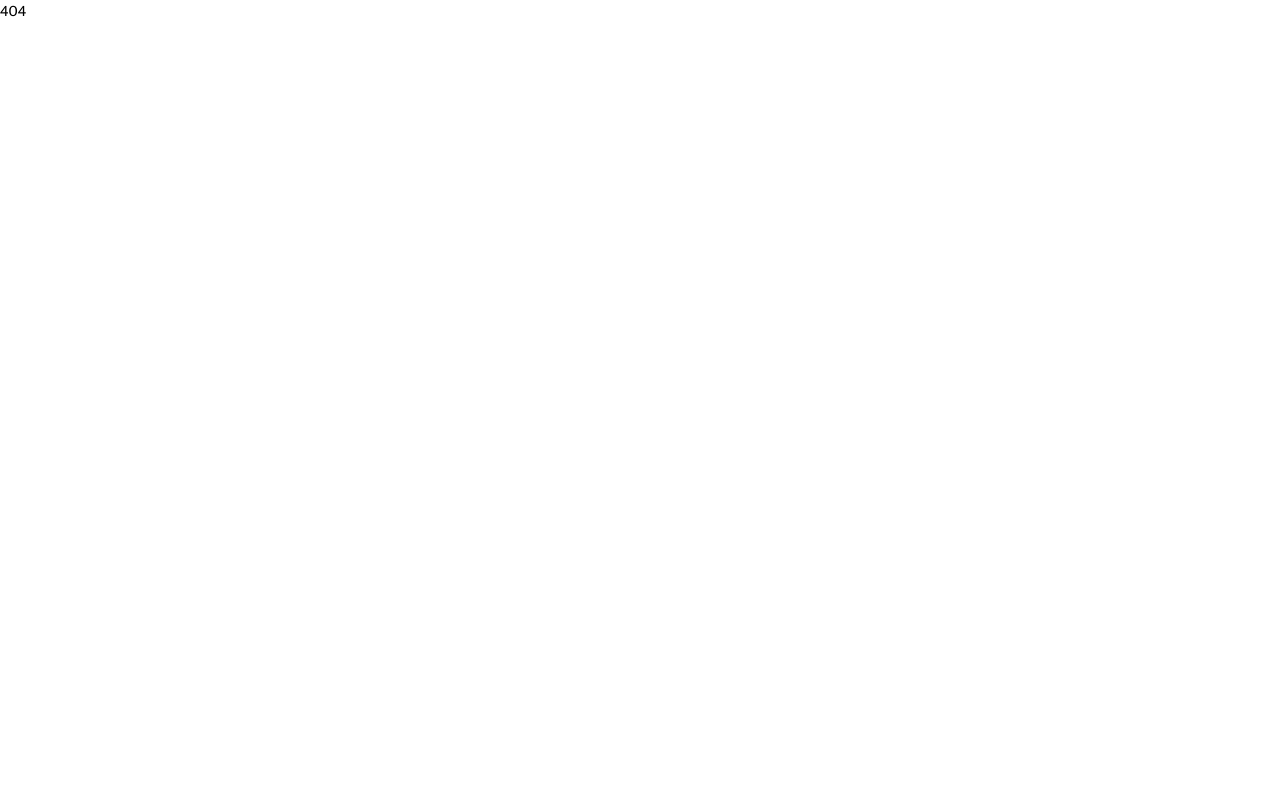
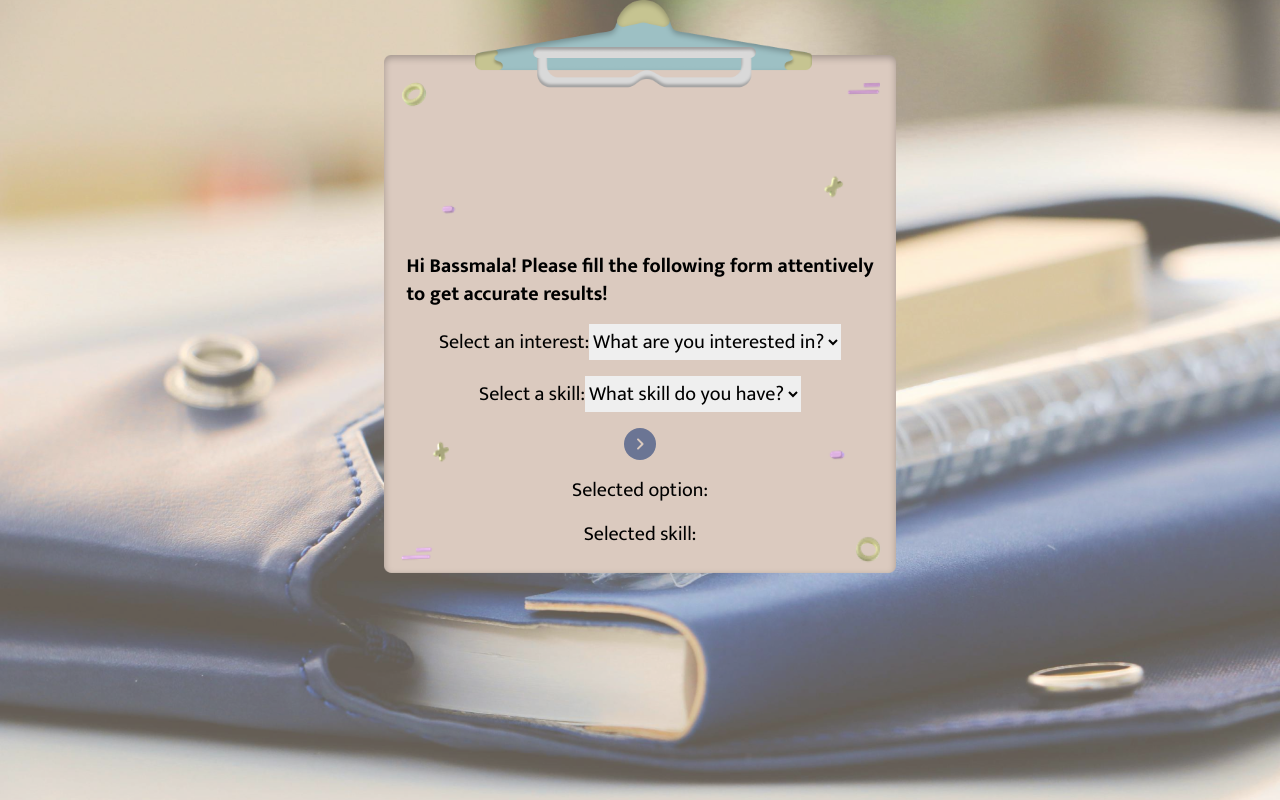
Before and after one commit to rahmamhb/Major_Decision_ExpertSytem, a React (Vite) app in the folder client/: page /form1 in a window 1280 px wide. Built offline with nearby package versions, Linux system fonts and the light colour scheme.

Commit message:
added pages 2,3,4 (without style)

```diff
--- a/client/src/App.jsx
+++ b/client/src/App.jsx
@@ -3,14 +3,18 @@ import './index.css'
 import { BrowserRouter, Routes, Route } from "react-router-dom";
 import Landing from './features/Landing';
 import Result from './features/Result';
+import Form1 from './features/Form1';
+import Form2 from './features/Form2';
+import Form3 from './features/Form3';
 const App = ()=> {
-
-
   return (
     <BrowserRouter>
       <Routes>
         <Route path='/' element={<Landing></Landing>} />
         <Route path='/result' element={<Result></Result>} />
+        <Route path='/form1' element={<Form1/>} />
+        <Route path='/form2' element={<Form2/>} />
+        <Route path='/form3' element={<Form3/>} />
         <Route path='*' element={<h1>404</h1>} />
       </Routes>
 
--- /dev/null
+++ b/client/src/features/Form1.jsx
@@ -0,0 +1,66 @@
+import React, { useState } from 'react';
+import '../index.css';
+import RightArrow from '@mui/icons-material/ChevronRightRounded';
+import { Link } from 'react-router-dom';
+
+const Form1 = () => {
+  const [selectedOption, setSelectedOption] = useState('');
+  const [selectedSkill, setSelectedSkill] = useState('');
+
+  const handleOptionChange = (event) => {
+    setSelectedOption(event.target.value);
+  };
+
+  const handleSkillChange = (event) => {
+    setSelectedSkill(event.target.value);
+  };
+
+  return (
+    <div className='bg-back-pattern bg-no-repeat bg-cover flex justify-center text-xl h-[100vh]'>
+    <div className=''></div>
+    <div className='bg-form-pattern bg-no-repeat bg-contain w-[40vw] flex items-center justify-center'>
+      <div className='flex flex-col gap-4 items-center justify-center'>
+          <p className='font-bold'>Hi Bassmala! Please fill the following form attentively
+          <br></br>
+          to get accurate results!</p>
+          <div>
+            <label htmlFor="selectOption">Select an interest:</label>
+            <select id="selectOption" value={selectedOption} onChange={handleOptionChange}>
+              <option value="">What are you interested in?</option>
+              <option value="option1">Reading</option>
+              <option value="option2">Art</option>
+              <option value="option3">Entrepreneurship</option>
+              <option value="option4">Mentoring</option>
+              <option value="option5">Teaching</option>
+              <option value="option6">Expertise</option>
+              <option value="option7">Psychology</option>
+              <option value="option8">Science</option>
+              <option value="option9">Research</option>
+              <option value="option10">Cultures</option>
+              <option value="option11">Debate</option>
+            </select>
+          </div>
+          <div>
+            <label htmlFor="selectSkill">Select a skill:</label>
+            <select id="selectSkill" value={selectedSkill} onChange={handleSkillChange}>
+              <option value="">What skill do you have?</option>
+              <option value="skill1">Public speaking</option>
+              <option value="skill2">Critical thinking</option>
+              <option value="skill3">Writing</option>
+              {/* Add more skills as needed */}
+            </select>
+          </div>
+          <div>
+            <Link to='/form2'>
+              <span className='flex justify-center items-center bg-primaryPurple text-secondaryPurple rounded-full w-8 h-8 hover:opacity-90 '><RightArrow /></span>
+            </Link>
+          </div>
+          <p>Selected option: {selectedOption}</p>
+          <p>Selected skill: {selectedSkill}</p>
+        </div>
+      </div>
+    </div>
+  );
+};
+
+export default Form1;
--- /dev/null
+++ b/client/src/features/Form2.jsx
@@ -0,0 +1,69 @@
+import React, { useState } from 'react';
+import { Link } from 'react-router-dom';
+import RightArrow from '@mui/icons-material/ChevronRightRounded';
+
+const Form2 = () => {
+  const [personalityType, setPersonalityType] = useState('');
+  const [yesNoSelection, setYesNoSelection] = useState('');
+
+  const handlePersonalityChange = (event) => {
+    setPersonalityType(event.target.value);
+  };
+
+  const handleYesNoChange = (event) => {
+    setYesNoSelection(event.target.value);
+  };
+
+  return (
+    <div className='bg-back-pattern bg-no-repeat bg-cover flex justify-center text-xl h-[100vh]'>
+      <div className=''></div>
+      <div className='bg-form-pattern bg-no-repeat bg-contain w-[40vw] flex items-center justify-center'>
+        <div className='flex flex-col gap-4 '>
+          <p className='font-bold'>Personality and Job Outlook</p>
+          <div>
+            <label htmlFor="selectPersonality">Select your personality type:</label>
+            <select id="selectPersonality" value={personalityType} onChange={handlePersonalityChange}>
+              <option value="">idk</option>
+              <option value="workingWithPeople">Working with People</option>
+              <option value="workingAlone">Working Alone</option>
+              {/* Add more personality types as needed */}
+            </select>
+          </div>
+          <div>
+            <label>Job Outlook?</label>
+            <div>
+                <input
+                type="radio"
+                id="yes"
+                value="yes"
+                checked={yesNoSelection === "yes"}
+                onChange={handleYesNoChange}
+                />
+                <label htmlFor="yes">Yes</label>
+            </div>
+            <div>
+                <input
+                type="radio"
+                id="no"
+                value="no"
+                checked={yesNoSelection === "no"}
+                onChange={handleYesNoChange}
+                />
+                <label htmlFor="no">No</label>
+            </div>
+            </div>
+
+          <div>
+            <Link to='/form3'>
+              <span className='flex justify-center items-center bg-primaryPurple text-secondaryPurple rounded-full w-8 h-8 hover:opacity-90 '><RightArrow /></span>
+            </Link>
+          </div>
+          <p>Selected personality type: {personalityType}</p>
+          <p>Selected yes/no: {yesNoSelection}</p>
+        </div>
+      </div>
+    </div>
+  );
+};
+
+export default Form2;
--- /dev/null
+++ b/client/src/features/Form3.jsx
@@ -0,0 +1,58 @@
+import React, { useState } from 'react';
+import { Link } from 'react-router-dom';
+import RightArrow from '@mui/icons-material/ChevronRightRounded';
+import './inputs.css'; // Import the CSS file
+
+const Form3 = () => {
+  const [marks, setMarks] = useState({
+    history: '',
+    ethics: '',
+    arabic: '',
+    philosophy: '',
+    french: '',
+    english: '',
+    economics: '',
+    accounting: '',
+    math: '',
+    chemistry: '',
+    biology: '',
+    psychology: '',
+    statistics: '',
+  });
+
+  const handleMarksChange = (event) => {
+    const { name, value } = event.target;
+    setMarks({ ...marks, [name]: value });
+  };
+
+  return (
+    <div className='bg-back-pattern bg-no-repeat bg-cover flex justify-center text-xl h-[100vh]'>
+      <div className=''></div>
+      <div className='bg-landing-pattern bg-no-repeat w-[75vw] flex items-center justify-end'>
+        <div className='flex flex-col gap-4 '>
+          <p className='font-bold'>Enter Marks for Each Subject</p>
+          {Object.entries(marks).map(([subject, mark]) => (
+            <div key={subject} className='input-container'>
+              <label htmlFor={subject}>{subject.charAt(0).toUpperCase() + subject.slice(1)}:</label>
+              <input type="number" id={subject} name={subject} value={mark} onChange={handleMarksChange} />
+            </div>
+          ))}
+          <div className='button-container'>
+            <Link to='/result'>
+              <button className='submit-button flex justify-center items-center bg-primaryPurple text-secondaryPurple rounded-full w-8 h-8 hover:opacity-90 '><RightArrow /></button>
+            </Link>
+          </div>
+          {/* Display marks */}
+          {/* <p>Marks:</p>
+          <ul>
+            {Object.entries(marks).map(([subject, mark]) => (
+              <li key={subject}>{subject}: {mark}</li>
+            ))}
+          </ul> */}
+        </div>
+      </div>
+    </div>
+  );
+};
+
+export default Form3;
--- a/client/src/features/Landing.jsx
+++ b/client/src/features/Landing.jsx
@@ -17,7 +17,7 @@ const Landing = ()=> {
               <p className='text-lg'>Before we delve into the questions, please enter your name:</p>
               <input type="text" className="bg-gray-50 border border-gray-300 text-gray-900 text-sm rounded-lg focus:ring-primaryPurple focus:border-primaryPurple block p-2.5 w-[400px] " value={name} onChange={(e)=>setName(e.target.value)} placeholder="your name" required />
             </span>
-            <Link to='\'>
+            <Link to='/form1'>
               <span className='flex justify-center items-center bg-primaryPurple text-secondaryPurple rounded-full w-8 h-8 hover:opacity-90 '><RightArrow></RightArrow></span>
             </Link>
           </div>
--- a/client/tailwind.config.js
+++ b/client/tailwind.config.js
@@ -14,6 +14,7 @@ export default {
       backgroundImage: {
         "landing-pattern": "url('/src/assets/1Bg.png')",
         "result-pattern": "url('/src/assets/lastBg.png')",
+        "form-pattern": "url('/src/assets/formBg.png')",
         "back-pattern": "url('/src/assets/bigBg.png')",
       },
     },
```
Also changed, not shown: client/src/assets/formBg.png (added), client/src/features/inputs.css (added).
